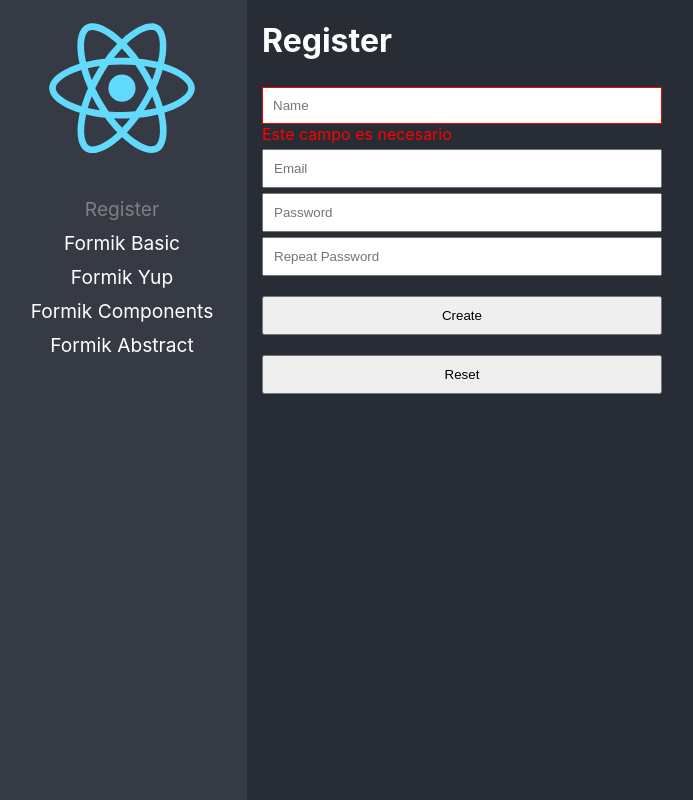
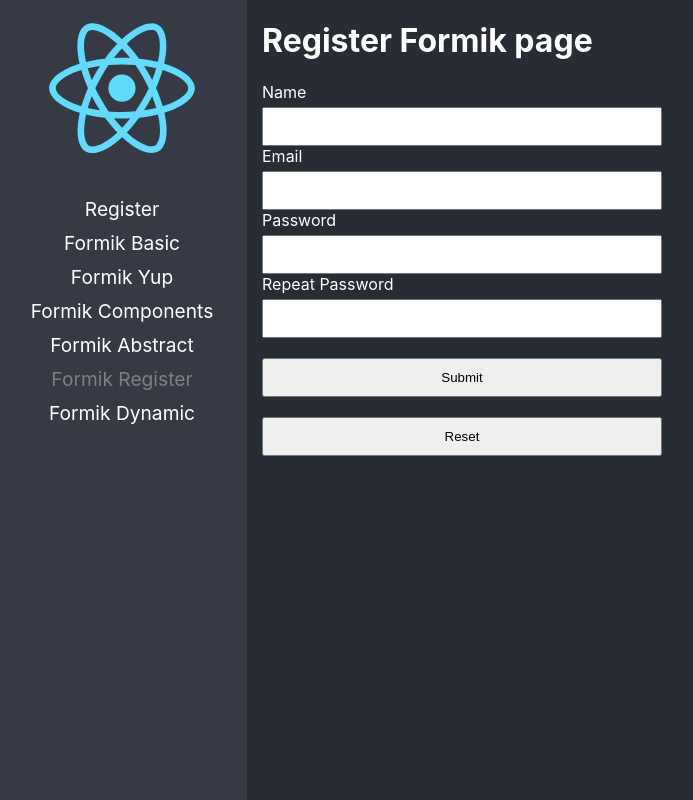
Before and after one commit to Adgomez94/Curso-React-Pro, a React (Vite) app: page /formik-register in a window 1280 px wide. Before the commit this address led to /register. Shown: the whole page, without its empty margins (3-696 px from the left). Built offline with nearby package versions, Linux system fonts and the light colour scheme.

Commit message:
Finalizado

```diff
--- a/src/03-forms/components/MyInputText.tsx
+++ b/src/03-forms/components/MyInputText.tsx
@@ -14,7 +14,6 @@ const MyInputText = ( {label, ...props}:Props ) => {
   /* El fiel tienes todas las acciones */
 
   const [field, meta] = useField(props)
-
   return (
     <>
       {/* <label htmlFor={props.id ||props.name}> {label} </label> */}
--- /dev/null
+++ b/src/03-forms/data/custom-form.json
@@ -0,0 +1,48 @@
+[
+  {
+    "type": "input",
+    "name": "firstName",
+    "placeholder": "Adrian",
+    "label": "First Name",
+    "value": "",
+    "validation": [
+      {
+        "type": "required"
+      },
+      {
+        "type": "minLength",
+        "value": 5
+      }
+    ]
+  },
+  {
+    "type": "input",
+    "name": "lastName",
+    "placeholder": "Duran",
+    "label": "Last Name",
+    "value": ""
+  },
+  {
+    "type": "email",
+    "name": "email",
+    "placeholder": "Duran@gmail.com",
+    "label": "email",
+    "value": ""
+  },
+  {
+    "type": "select",
+    "name": "favoriteGame",
+    "label": "Favorite Game",
+    "value": "",
+    "options": [
+      {
+        "id": 1,
+        "label": "Super Smash"
+      },
+      {
+        "id": 2,
+        "label": "Resident Evil"
+      }
+    ]
+  }
+]
--- /dev/null
+++ b/src/03-forms/pages/DynamicForm.tsx
@@ -0,0 +1,93 @@
+import { Form, Formik } from 'formik'
+import React from 'react'
+import { MyInputText, MySelect } from '../components'
+
+import formJson from '../data/custom-form.json'
+import * as Yup from 'yup'
+
+const initialValue: {[key: string]: any} = {}
+const validationValue: {[key: string]: any} = {}
+
+for (const input of formJson) {
+  initialValue[input.name] = input.value
+
+  if(!input.validation) continue
+
+  let schema = Yup.string()
+
+  for (const rules of input.validation) {
+    if(rules.type === 'required') {
+      schema = schema.required('Esto campo es requerido')
+    }
+
+    if(rules.type === 'minLength') {
+      schema = schema.min( (rules as any).value || 1, 'debe tenr un minimo')
+    }
+
+    if ( rules.type === 'email' ) {
+      schema = schema.email( 'Revise el formato del email')
+    }
+  }
+
+
+
+  validationValue[input.name] = schema
+}
+
+const validationSchema = Yup.object({...validationValue})
+
+const DynamicForm = () => {
+  return (
+    <div>
+      <h1>DynamicForm</h1>
+      <Formik
+        initialValues={initialValue}
+        validationSchema={validationSchema}
+        onSubmit={(values)=>{
+          console.log(values)
+        }}
+      >
+        {
+          (formik)=> (
+            <Form>
+              {
+                formJson.map(({label,name, placeholder, type, options})=>{
+
+                  if(type === 'input' || type === 'password' || type === 'email') {
+
+                    return (
+                      <MyInputText
+                        key={name}
+                        type={(type as any)}
+                        label={label}
+                        name={name} placeholder={placeholder} />
+                    )
+                  } else if (type === 'select') {
+                    return (
+                      <MySelect key={name} label={label} name={name}>
+                        <option value="">Eligue una opcion</option>
+                        {
+                          options?.map(opt =>(
+                            <option key={opt.id} value={opt.id} >{opt.label}</option>
+                          ))
+                        }
+                      </MySelect>
+                    )
+                  }
+
+                  return <span key={name} >No es soportado</span>
+
+                })
+              }
+
+              <button type="submit">Enviar</button>
+            </Form>
+
+          )
+        }
+      </Formik>
+    </div>
+  )
+}
+
+export default DynamicForm
--- /dev/null
+++ b/src/03-forms/pages/RegisterFormikPage.tsx
@@ -0,0 +1,96 @@
+import { Form, Formik } from 'formik'
+import React, { FormEvent } from 'react'
+
+import '../styles/styles.css'
+import * as Yup from 'yup'
+import MyInputText from '../components/MyInputText'
+
+const RegisterFormikPage = () => {
+
+
+  return (
+    <div>
+      <h1>Register Formik page</h1>
+      <Formik
+        initialValues={{
+          name: '',
+          email: '',
+          password: '',
+          repeatPassword: ''
+        }}
+        validationSchema= {
+          Yup.object({
+            name: Yup.string()
+              .required().min(2).max(15),
+            email: Yup.string()
+              .required().email(),
+            password: Yup.string()
+              .required().min(6),
+            repeatPassword: Yup.string()
+              .oneOf([Yup.ref('password')], 'Passwords must match')
+          })
+
+        }
+        onSubmit={ (value)=>{
+          console.log(value)
+        }}
+      >
+        {
+          ({ handleReset }) =>(
+            <Form>
+              <MyInputText label='Name' name='name' />
+              <MyInputText label='Email' name='email' type='email' />
+              <MyInputText label='Password' name='password' type='password' />
+              <MyInputText label='Repeat Password' type='password' name='repeatPassword' />
+              <button type='submit'>Submit</button>
+              <button onClick={handleReset}>Reset</button>
+            </Form>
+          )
+        }
+
+      </Formik>
+
+      {/* <form onSubmit={handleSubmit} action="">
+        <input
+          type="text"
+          className={`${ name.trim().length <= 0 && 'has-error' }`}
+          value={ name }
+          name="name"
+          onChange={ handleInputChange }
+          placeholder='Name' />
+        { name.trim().length <= 0 && <span>Este campo es necesario</span> }
+        <input
+          name='email'
+          onChange={ handleInputChange }
+          type="email"
+          value={ email }
+          placeholder='Email' />
+        { isValidEmail(email) && <span>Este campo es necesario</span> }
+        <input
+          type="password"
+          name='password'
+          value={password}
+          onChange={ handleInputChange }
+          placeholder='Password' />
+        <input
+          name='password2'
+          type="password"
+          value={ password2 }
+          onChange={ handleInputChange }
+          placeholder='Repeat Password' />
+
+        <button
+          type='submit'
+        >
+          Create
+        </button>
+
+        <button
+          onClick={resetForm}
+          type='button'>Reset</button>
+      </form> */}
+    </div>
+  )
+}
+
+export default RegisterFormikPage
--- a/src/routes/Navigation.tsx
+++ b/src/routes/Navigation.tsx
@@ -1,11 +1,14 @@
 import React from 'react'
 import { BrowserRouter } from 'react-router-dom'
 import { Routes, Route, NavLink, Navigate } from 'react-router-dom'
+import DynamicForm from '../03-forms/pages/DynamicForm'
 import FormikAbstract from '../03-forms/pages/FormikAbstract'
 import FormikBasicPage from '../03-forms/pages/FormikBasicPage'
 import FormikComponents from '../03-forms/pages/FormikComponents'
 import FormikYupPage from '../03-forms/pages/FormikYupPage'
+import RegisterFormikPage from '../03-forms/pages/RegisterFormikPage'
 import RegisterPage from '../03-forms/pages/RegisterPage'
+
 
 import logo from '../logo.svg'
 
@@ -31,6 +34,12 @@ export const Navigation = () => {
             <li>
               <NavLink to="/formik-abstract" className={ ({ isActive }) => isActive ? 'nav-active' : '' }>Formik Abstract</NavLink>
             </li>
+            <li>
+              <NavLink to="/formik-register" className={ ({ isActive }) => isActive ? 'nav-active' : '' }>Formik Register</NavLink>
+            </li>
+            <li>
+              <NavLink to="/formik-dynamic" className={ ({ isActive }) => isActive ? 'nav-active' : '' }>Formik Dynamic</NavLink>
+            </li>
           </ul>
         </nav>
 
@@ -41,6 +50,8 @@ export const Navigation = () => {
           <Route path="/formik-yup" element={ <FormikYupPage /> } />
           <Route path="/formik-components" element={ <FormikComponents /> } />
           <Route path="/formik-abstract" element={ <FormikAbstract /> } />
+          <Route path="/formik-register" element={ <RegisterFormikPage /> } />
+          <Route path="/formik-dynamic" element={ <DynamicForm /> } />
 
           <Route path="/*" element={ <Navigate to="/register" replace /> } />
         </Routes>
```
